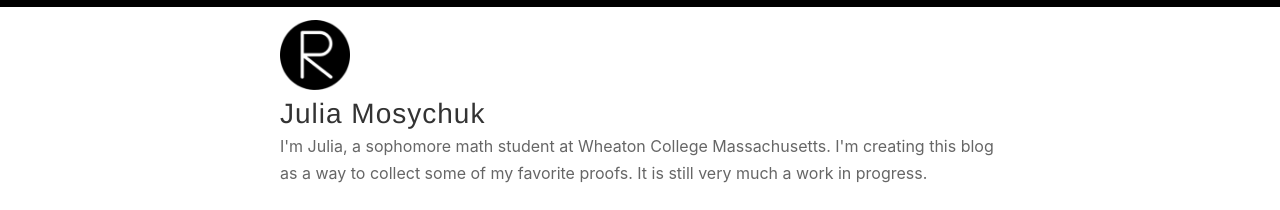
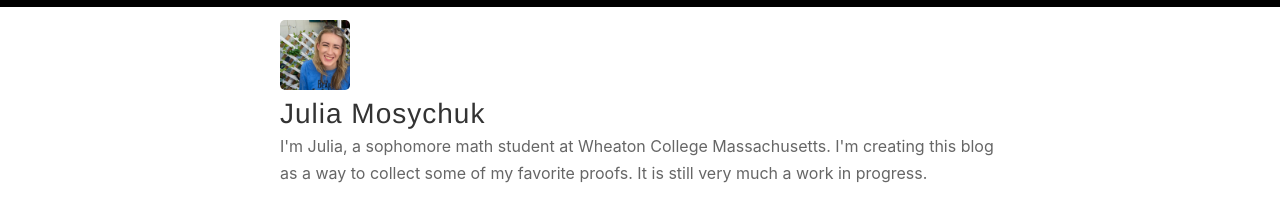
Before and after one commit to juliamosychuk/juliamosychuk.github.io, a Jekyll site: the page built from index.html, in a window 1280 px wide. Shown: the top 210 px of the page. Built offline with Jekyll 4.4.1, drawn with Linux system fonts in a browser that asks for light colours; the list of posts is cut into pages by our own code.

Commit message:
Update _config.yml

```diff
--- a/_config.yml
+++ b/_config.yml
@@ -12,7 +12,7 @@ author: Julia Mosychuk
 description: I'm Julia, a sophomore math student at Wheaton College Massachusetts. I'm creating this blog as a way to collect some of my favorite proofs. It is still very much a work in progress.
 
 # URL of your avatar or profile pic (you could use your GitHub profile pic)
-avatar: /images/reverie.png
+avatar: /images/profilepic.jpeg
 
 #
 # Flags below are optional
```
